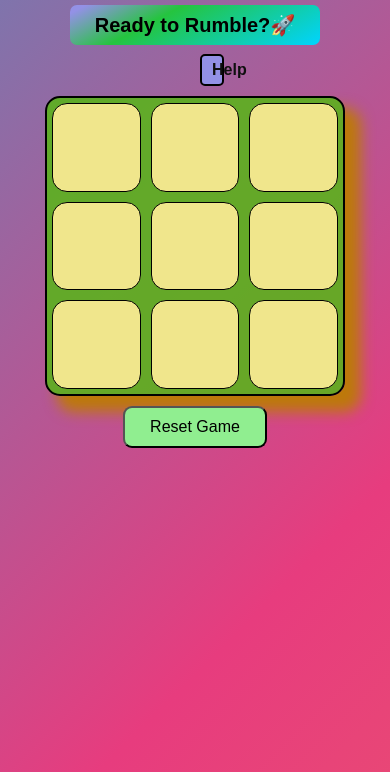
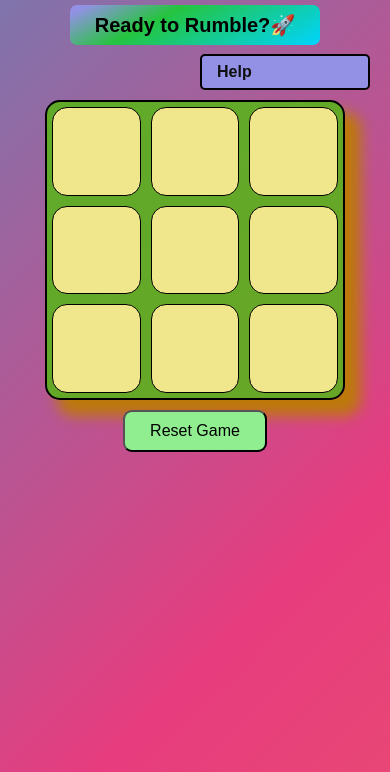
Before and after one commit to kumarvermanitesh54-png/New-folder--2-, a plain HTML site: page index.html in a window 390 px wide. Shown: the part 72-844 px from the top of the page. Drawn offline with Linux system fonts and the light colour scheme.

```diff
--- a/style.css
+++ b/style.css
@@ -89,11 +89,10 @@
 a{
     display: block;
     font-weight: bold;
-    border: 1px solid black;
+    border: 2px solid black;
+    background-color: #e73c7e;
      border-radius: 5px;
     font-family: sans-serif;
-    /* justify-content: center;
-    text-align: center; */
     margin: 9px 845px -40px 560px;
     padding: 7px 15px;
     font-size: 21px;
@@ -124,8 +123,8 @@
         font-size: 16px;
     }
     a{
-        margin: 9px 300px -40px 200px;
-        padding: 5px 10px;
+        margin: 9px 20px -40px 200px;
+        padding: 7px 15px;
        background-color: #9391e6;
        border: 2px solid black;
        border-radius: 5px;
```
